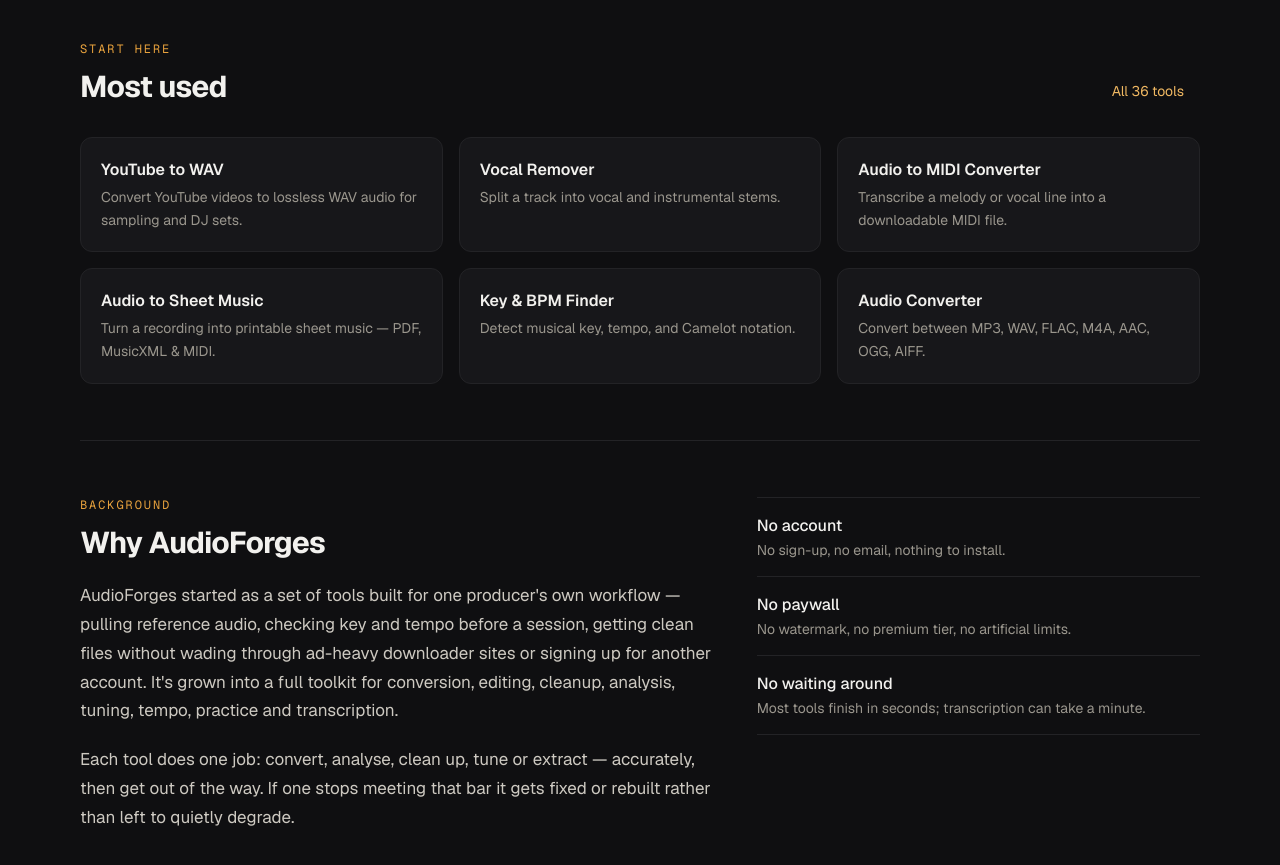
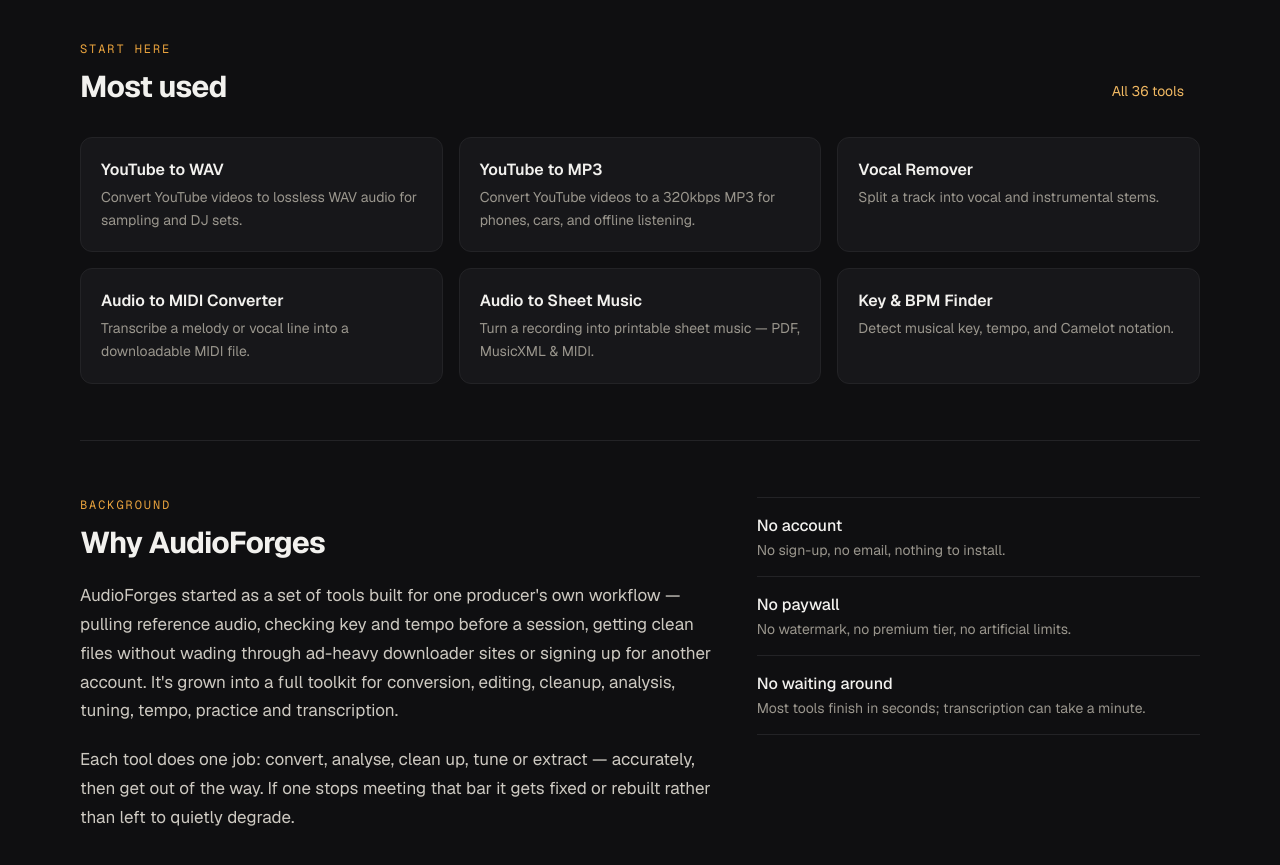
Before and after one commit to dipak8080/audioforges_nextjs, a Next.js app: page / in a window 1280 px wide. Shown: the part 1120-1985 px from the top of the page. Built offline with nearby package versions, Linux system fonts and the light colour scheme; no server answers.

Commit message:
FIXED HOME PAGE

```diff
--- a/app/page.tsx
+++ b/app/page.tsx
@@ -53,6 +53,7 @@
  *  render with a hole in it. */
 const POPULAR_SLUGS = [
   "youtube-to-wav",
+  "youtube-to-mp3",
   "vocal-remover",
   "audio-to-midi",
   "audio-to-sheet-music",
```
